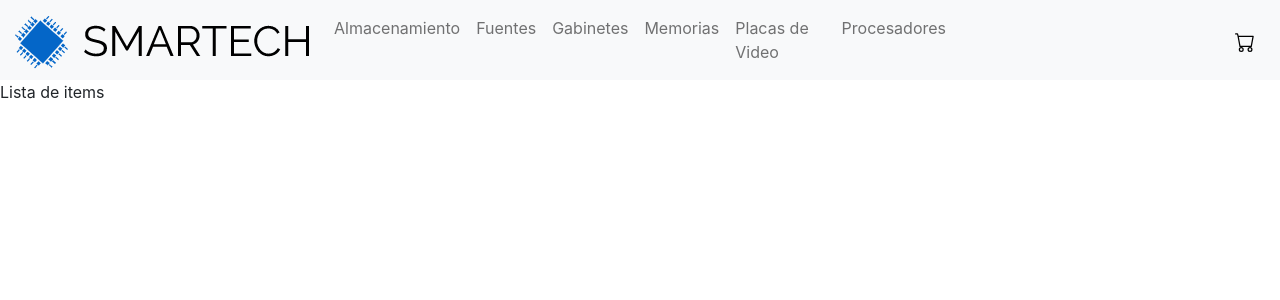
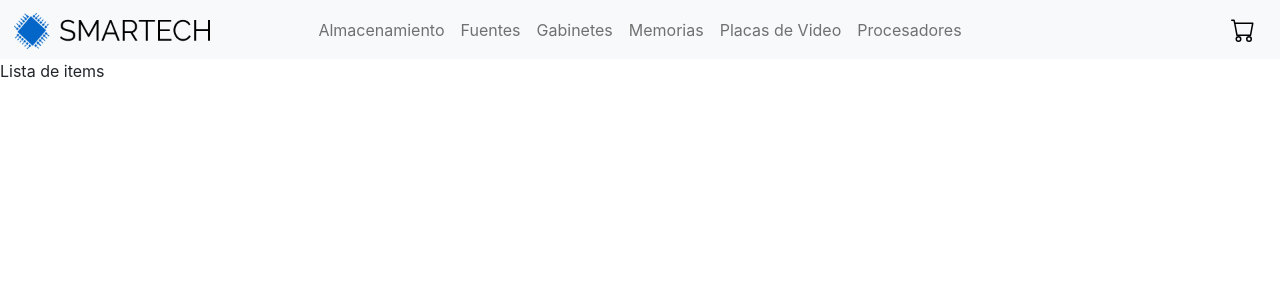
Before and after one commit to fnmallet/ecommerce-react, a React (Create React App) app: page / in a window 1280 px wide. Shown: the top 300 px of the page. Built offline with nearby package versions, Linux system fonts and the light colour scheme.

Commit message:
Creación de componentes CartWidget e ItemListContainer

```diff
--- a/src/components/CartWidget.jsx
+++ b/src/components/CartWidget.jsx
@@ -2,7 +2,7 @@ function CartWidget() {
     return (
         <div>
             <button type="button" className="btn btn-light">
-                <svg xmlns="http://www.w3.org/2000/svg" width="20" height="20" fill="currentColor" className="bi bi-cart" viewBox="0 0 16 16">
+                <svg xmlns="http://www.w3.org/2000/svg" width="24" height="24" fill="currentColor" className="bi bi-cart" viewBox="0 0 16 16">
                 <path d="M0 1.5A.5.5 0 0 1 .5 1H2a.5.5 0 0 1 .485.379L2.89 3H14.5a.5.5 0 0 1 .491.592l-1.5 8A.5.5 0 0 1 13 12H4a.5.5 0 0 1-.491-.408L2.01 3.607 1.61 2H.5a.5.5 0 0 1-.5-.5zM3.102 4l1.313 7h8.17l1.313-7H3.102zM5 12a2 2 0 1 0 0 4 2 2 0 0 0 0-4zm7 0a2 2 0 1 0 0 4 2 2 0 0 0 0-4zm-7 1a1 1 0 1 1 0 2 1 1 0 0 1 0-2zm7 0a1 1 0 1 1 0 2 1 1 0 0 1 0-2z"/>
                 </svg>
             </button>
--- a/src/components/NavBar.jsx
+++ b/src/components/NavBar.jsx
@@ -3,18 +3,15 @@ import CartWidget from './CartWidget'
 function NavBar() {
     return (
         <div>
-            <nav className="navbar navbar-expand-lg navbar-light bg-light">
+            <nav className="navbar navbar-expand-xl navbar-light bg-light">
                 <div className="container-fluid">
-                    <div className="col-3">
+                    <div className="col-2">
                         <a className="navbar-brand" href="#">
-                                <img src="/assets/logos/logo.png" alt="logo" width="300" height="58" className="d-inline-block align-text-top" />
+                                <img src="/assets/logos/logo.png" alt="logo" width="200" height="40" className="d-inline-block align-text-top" />
                         </a>
                     </div>
-                    <div className="col-6">
-                        <button className="navbar-toggler" type="button" data-bs-toggle="collapse" data-bs-target="#navbarSupportedContent" aria-controls="navbarSupportedContent" aria-expanded="false" aria-label="Toggle navigation">
-                            <span className="navbar-toggler-icon"></span>
-                        </button>
-                        <div className="collapse navbar-collapse justify-content-center" id="navbarSupportedContent">
+                    <div className="col-8">
+                        <div className="collapse navbar-collapse justify-content-center" >
                             <ul className="navbar-nav mb-2 mb-lg-0">
                                 <li className="nav-item"><a className="nav-link" href="#">Almacenamiento</a></li>
                                 <li className="nav-item"><a className="nav-link" href="#">Fuentes</a></li>
@@ -25,7 +22,10 @@ function NavBar() {
                             </ul>
                         </div>
                     </div>
-                    <div className="col-3 text-end">
+                    <div className="col-2 d-flex justify-content-end gap-2">
+                        <button className="navbar-toggler" type="button" aria-controls="navbarSupportedContent" aria-expanded="false" aria-label="Toggle navigation">
+                            <span className="navbar-toggler-icon"></span>
+                        </button>
                         <CartWidget />
                     </div>
                 </div>
```
